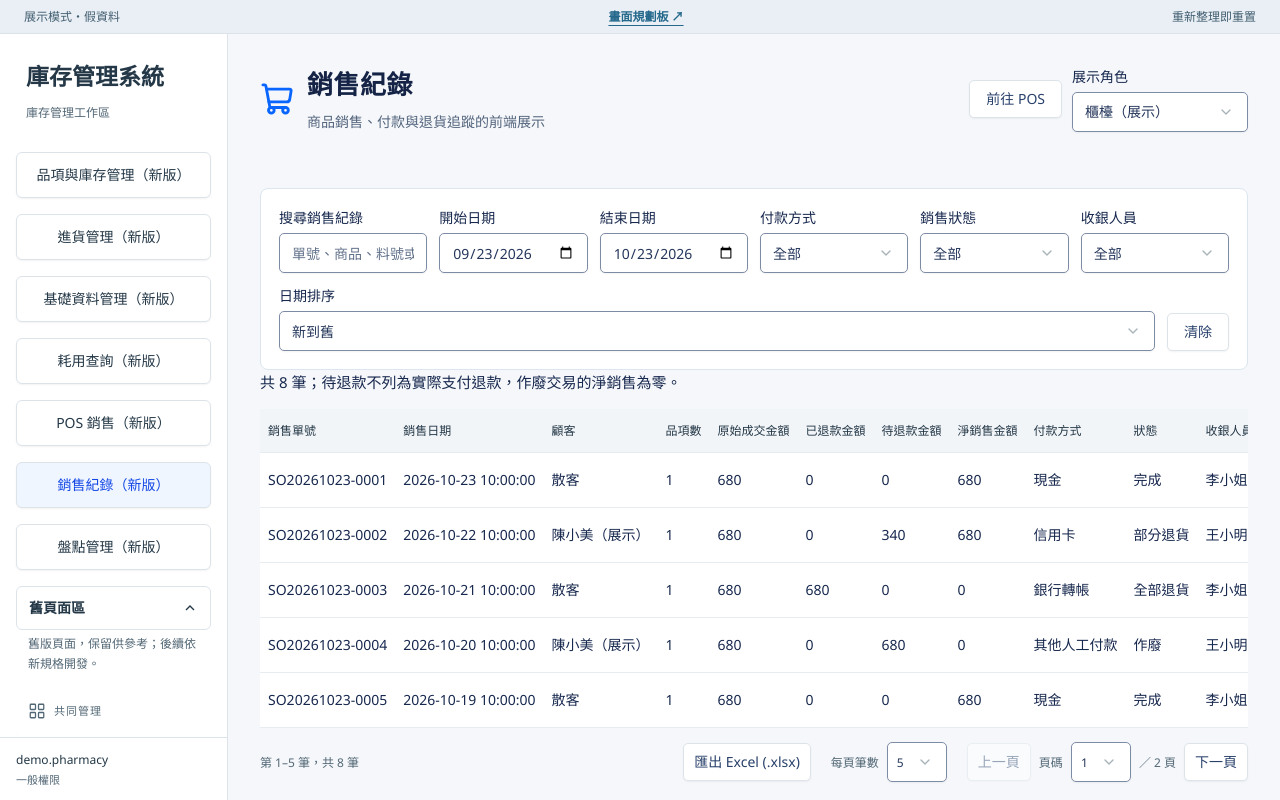
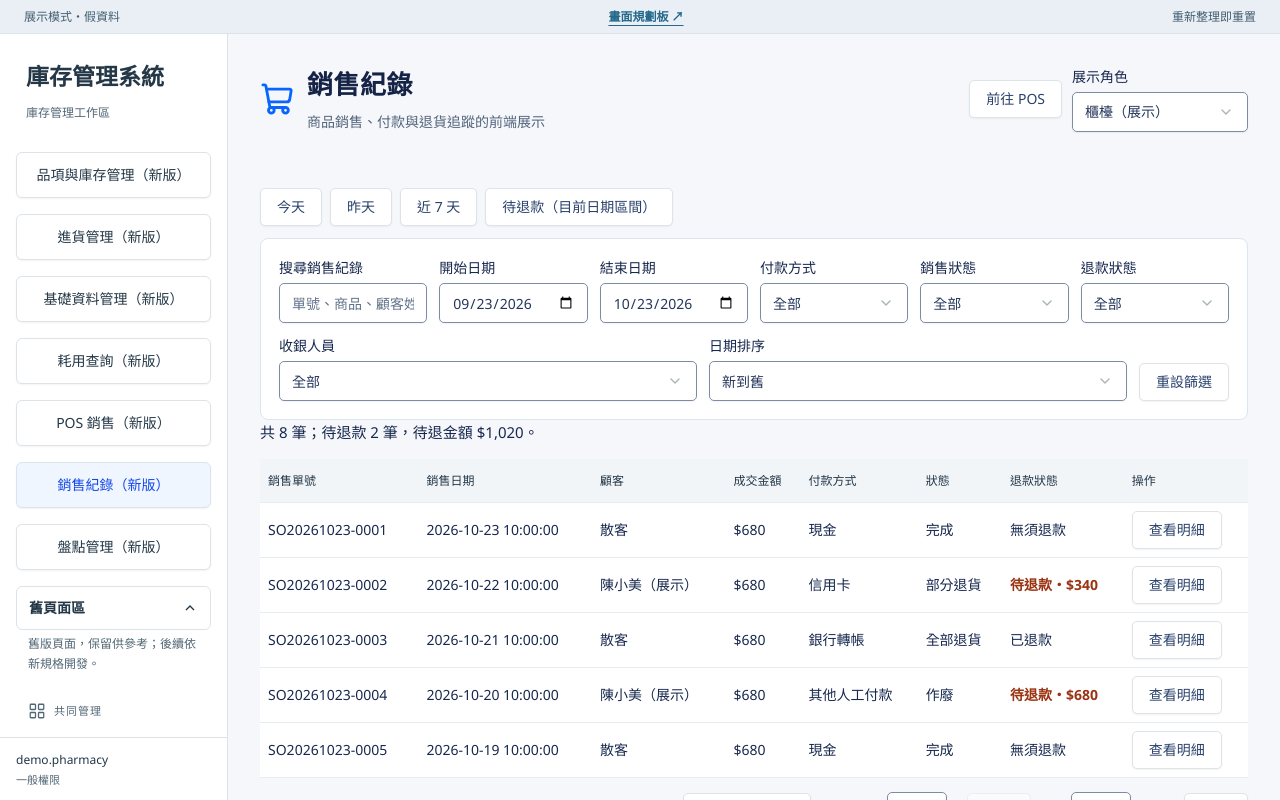
Before and after one commit to recycle-crew/Fanding, a React (Vite) app in the folder frontend/: page /pos in a window 1280 px wide. Both pictures are taken after a click on the button "銷售紀錄". Shown: the top 800 px of the page. Built offline with nearby package versions, Linux system fonts and the light colour scheme.

Commit message:
feat(銷售紀錄): 增加退款狀態篩選與查單功能

```diff
--- a/frontend/src/features/pos/SaleDetails.tsx
+++ b/frontend/src/features/pos/SaleDetails.tsx
@@ -1,6 +1,12 @@
 import { BaseButton } from "@/components/ui/BaseButton";
 import { useAppSelector } from "@/store/hooks";
-import { money, refunded, saleStatus } from "./model";
+import {
+  money,
+  pendingRefund,
+  refundStatus,
+  refunded,
+  saleStatus,
+} from "./model";
 import type { Sale } from "@/types/pos";
 export function SaleDetails({
   sale,
@@ -27,6 +33,21 @@ export function SaleDetails({
         <p>
           {sale.number} ／ {saleStatus(sale)} ／ {sale.date}
         </p>
+        <p
+          className={pendingRefund(sale) > 0 ? "pos-refund-pending" : undefined}
+        >
+          退款狀態：{refundStatus(sale)}；待退款 {money(pendingRefund(sale))}
+        </p>
+        {pendingRefund(sale) > 0 && (
+          <p>退貨或作廢已登記，仍需確認實際退款；請於下方退款紀錄處理。</p>
+        )}
+        <p>退貨適用於商品已交付後退回；作廢適用於輸入錯誤且商品尚未交付。</p>
+        {!authorized && <p>退貨、作廢與確認退款需主管／財務權限。</p>}
+        {sale.void ? (
+          <p>此交易已作廢，無法再次退貨或作廢。</p>
+        ) : (
+          sale.returns.length > 0 && <p>此交易已有退貨紀錄，無法作廢。</p>
+        )}
         <p>
           顧客：{sale.customer.name}　{sale.customer.phone || "—"}
           <br />
@@ -46,19 +67,6 @@ export function SaleDetails({
               ；單品折扣 {money(line.discount)}，整單分攤{" "}
               {money(line.orderShare)}，明細淨額 {money(line.net)}
             </p>
-            <ul>
-              {line.allocations.map((allocation) => (
-                <li key={allocation.batchId}>
-                  {allocation.batchNumber || "無批號"} ／ 效期{" "}
-                  {allocation.expiry || "不追蹤"} ／ 出庫 {allocation.quantity}{" "}
-                  {line.unit}
-                  <small>
-                    　歷史出庫估值 {money(allocation.estimatedCost)}
-                    ／單位（展示估值，非毛利報表）
-                  </small>
-                </li>
-              ))}
-            </ul>
           </article>
         ))}
         <p>
--- a/frontend/src/features/pos/SalesList.tsx
+++ b/frontend/src/features/pos/SalesList.tsx
@@ -1,4 +1,4 @@
-import { useState } from "react";
+import { useSearchParams } from "react-router";
 import { BaseField as Field } from "@/components/ui/BaseForm";
 import { BaseInput } from "@/components/ui/BaseInput";
 import {
@@ -9,7 +9,13 @@ import { BaseButton } from "@/components/ui/BaseButton";
 import { BaseDataTable } from "@/components/ui/BaseDataTable";
 import { useAppSelector } from "@/store/hooks";
 import { relativeDate, taipeiToday } from "@/features/items/model";
-import { paymentMethods, refunded, saleStatus } from "./model";
+import {
+  money,
+  paymentMethods,
+  pendingRefund,
+  refundStatus,
+  saleStatus,
+} from "./model";
 const initial = () => ({
   search: "",
   from: relativeDate(-30),
@@ -17,11 +23,33 @@ const initial = () => ({
   method: "",
   status: "",
   cashier: "",
+  refund: "",
 });
 export function SalesList({ onView }: { onView: (id: string) => void }) {
-  const sales = useAppSelector((root) => root.pos.sales),
-    [filters, setFilters] = useState(initial);
-  const [sort, setSort] = useState("newest");
+  const sales = useAppSelector((root) => root.pos.sales);
+  const [params, setParams] = useSearchParams();
+  const defaults = initial();
+  const filters = Object.fromEntries(
+    Object.entries(defaults).map(([key, value]) => [
+      key,
+      params.get(`sales-${key}`) ?? value,
+    ]),
+  ) as ReturnType<typeof initial>;
+  const sort = params.get("sales-sort") || "newest";
+  function setFilters(next: ReturnType<typeof initial>) {
+    setParams(
+      (previous) => {
+        const result = new URLSearchParams(previous);
+        for (const [key, value] of Object.entries(next)) {
+          if (value === defaults[key as keyof typeof defaults])
+            result.delete(`sales-${key}`);
+          else result.set(`sales-${key}`, value);
+        }
+        return result;
+      },
+      { replace: true },
+    );
+  }
   const invalidDates =
     !filters.from || !filters.to || filters.from > filters.to;
   const list = sales
@@ -33,9 +61,16 @@ export function SalesList({ onView }: { onView: (id: string) => void }) {
         (!filters.method || sale.payment.method === filters.method) &&
         (!filters.status || saleStatus(sale) === filters.status) &&
         (!filters.cashier || sale.cashier === filters.cashier) &&
+        (!filters.refund ||
+          (filters.refund === "待處理"
+            ? pendingRefund(sale) > 0
+            : refundStatus(sale) === filters.refund)) &&
         [
           sale.number,
           sale.customer.name,
+          sale.customer.phone,
+          sale.customer.id,
+          sale.payment.reference,
           ...sale.lines.map((line) => `${line.name} ${line.code}`),
         ]
           .join(" ")
@@ -49,10 +84,42 @@ export function SalesList({ onView }: { onView: (id: string) => void }) {
     );
   return (
     <>
+      <div className="pos-date-shortcuts" aria-label="快速篩選銷售紀錄">
+        {[
+          ["今天", 0],
+          ["昨天", -1],
+          ["近 7 天", -6],
+        ].map(([label, offset]) => (
+          <BaseButton
+            key={label}
+            variant="outline"
+            onClick={() =>
+              setFilters({
+                ...filters,
+                from: relativeDate(Number(offset)),
+                to: label === "昨天" ? relativeDate(-1) : taipeiToday(),
+              })
+            }
+          >
+            {label}
+          </BaseButton>
+        ))}
+        <BaseButton
+          variant={filters.refund === "待處理" ? "default" : "outline"}
+          onClick={() =>
+            setFilters({
+              ...filters,
+              refund: filters.refund === "待處理" ? "" : "待處理",
+            })
+          }
+        >
+          待退款（目前日期區間）
+        </BaseButton>
+      </div>
       <div className="pos-filters">
         <Field name="sales-search" label="搜尋銷售紀錄">
           <BaseInput
-            placeholder="單號、商品、料號或顧客"
+            placeholder="單號、商品、顧客姓名／電話／編號、付款參考號碼"
             value={filters.search}
             onChange={(event) =>
               setFilters({ ...filters, search: event.target.value })
@@ -82,6 +149,11 @@ export function SalesList({ onView }: { onView: (id: string) => void }) {
             ["method", "付款方式", paymentMethods],
             ["status", "銷售狀態", ["完成", "部分退貨", "全部退貨", "作廢"]],
             [
+              "refund",
+              "退款狀態",
+              ["待處理", "無須退款", "待退款", "部分已退款", "已退款"],
+            ],
+            [
               "cashier",
               "收銀人員",
               [...new Set(sales.map((sale) => sale.cashier))],
@@ -105,14 +177,36 @@ export function SalesList({ onView }: { onView: (id: string) => void }) {
         <Field name="sales-sort" label="日期排序">
           <Select
             value={sort}
-            onChange={(event) => setSort(event.target.value)}
+            onChange={(event) =>
+              setParams(
+                (previous) => {
+                  const next = new URLSearchParams(previous);
+                  next.set("sales-sort", event.target.value);
+                  return next;
+                },
+                { replace: true },
+              )
+            }
           >
             <Option value="newest">新到舊</Option>
             <Option value="oldest">舊到新</Option>
           </Select>
         </Field>
-        <BaseButton variant="outline" onClick={() => setFilters(initial())}>
-          清除
+        <BaseButton
+          variant="outline"
+          onClick={() =>
+            setParams(
+              (previous) => {
+                const next = new URLSearchParams(previous);
+                for (const key of [...next.keys()])
+                  if (key.startsWith("sales-")) next.delete(key);
+                return next;
+              },
+              { replace: true },
+            )
+          }
+        >
+          重設篩選
         </BaseButton>
       </div>
       {invalidDates && (
@@ -121,7 +215,9 @@ export function SalesList({ onView }: { onView: (id: string) => void }) {
         </p>
       )}
       <p>
-        共 {list.length} 筆；待退款不列為實際支付退款，作廢交易的淨銷售為零。
+        共 {list.length} 筆；待退款{" "}
+        {list.filter((sale) => pendingRefund(sale) > 0).length} 筆，待退金額{" "}
+        {money(list.reduce((sum, sale) => sum + pendingRefund(sale), 0))}。
       </p>
       <BaseDataTable
         tableKey="pos-sales"
@@ -129,36 +225,33 @@ export function SalesList({ onView }: { onView: (id: string) => void }) {
           "銷售單號",
           "銷售日期",
           "顧客",
-          "品項數",
-          "原始成交金額",
-          "已退款金額",
-          "待退款金額",
-          "淨銷售金額",
+          "成交金額",
           "付款方式",
           "狀態",
-          "收銀人員",
+          "退款狀態",
           "操作",
         ]}
         rows={list.map((sale) => [
           sale.number,
           sale.date,
           sale.customer.name,
-          sale.lines.length,
-          sale.total,
-          refunded(sale),
-          sale.refunds
-            .filter((refund) => refund.status === "待退款")
-            .reduce((sum, refund) => sum + refund.amount, 0),
-          sale.void ? 0 : Math.round((sale.total - refunded(sale)) * 100) / 100,
+          money(sale.total),
           sale.payment.method,
           saleStatus(sale),
-          sale.cashier,
+          <span
+            className={
+              pendingRefund(sale) > 0 ? "pos-refund-pending" : undefined
+            }
+          >
+            {refundStatus(sale)}
+            {pendingRefund(sale) > 0 && `・${money(pendingRefund(sale))}`}
+          </span>,
           <BaseButton
             variant="outline"
             aria-label={`查看銷售 ${sale.number}`}
             onClick={() => onView(sale.id)}
           >
-            查看／退貨／作廢
+            查看明細
           </BaseButton>,
         ])}
       />
--- a/frontend/src/features/pos/model.ts
+++ b/frontend/src/features/pos/model.ts
@@ -181,6 +181,20 @@ export function refunded(sale: Sale) {
     .filter((refund) => refund.status === "已退款")
     .reduce((sum, refund) => sum + refund.amount, 0);
 }
+export function pendingRefund(sale: Sale) {
+  return (
+    sale.refunds
+      .filter((refund) => refund.status === "待退款")
+      .reduce((sum, refund) => sum + cents(refund.amount), 0) / 100
+  );
+}
+
+export function refundStatus(sale: Sale) {
+  if (!sale.refunds.length) return "無須退款";
+  if (pendingRefund(sale) > 0)
+    return refunded(sale) > 0 ? "部分已退款" : "待退款";
+  return "已退款";
+}
 export function saleStatus(sale: Sale) {
   if (sale.void) return "作廢";
   const returned = sale.lines.reduce(
--- a/frontend/src/features/pos/pos.css
+++ b/frontend/src/features/pos/pos.css
@@ -174,6 +174,16 @@
     grid-template-columns: repeat(2, minmax(0, 1fr));
   }
 }
+.pos-date-shortcuts {
+  display: flex;
+  flex-wrap: wrap;
+  gap: 8px;
+  margin: 12px 0;
+}
+.pos-refund-pending {
+  color: #9a3412;
+  font-weight: 600;
+}
 @media print {
   body:has(#pos-receipt) * {
     visibility: hidden;
```
Also changed, not shown: 2 other files (tests, documents, lock files or other folders).
